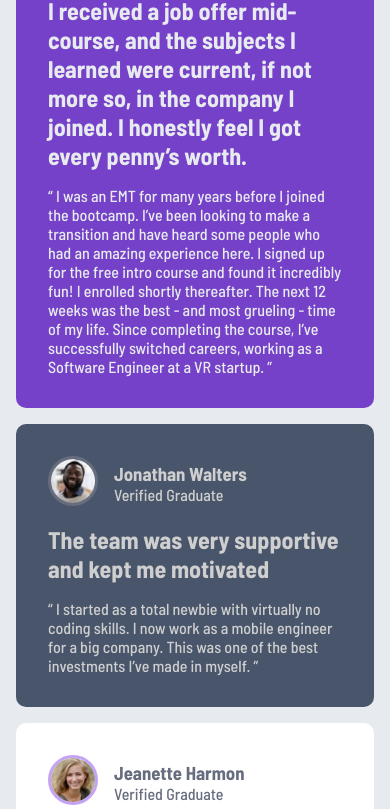
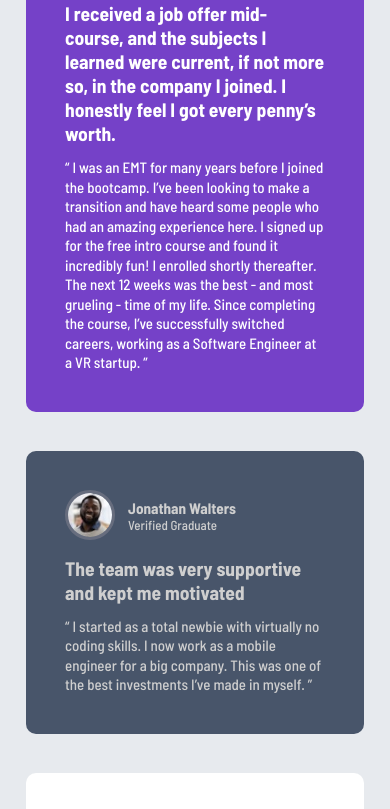
Before and after one commit to itunumide/testimonials-grid-section-main, a plain HTML site: page index.html in a window 390 px wide. Shown: the part 169-978 px from the top of the page. Drawn offline with Linux system fonts and the light colour scheme.

Commit message:
styling the mobile view css

```diff
--- a/index.css
+++ b/index.css
@@ -9,6 +9,7 @@
   --Grey-500: hsl(217, 19%, 35%);
   --Dark-blue: hsl(219, 29%, 14%);
   --Black: hsl(0, 0%, 7%);
+  font-size: 13px;
 }
 * {
   margin: 0;
@@ -20,19 +21,21 @@ body {
   font-family: 'Barlow Semi Condensed', sans-serif;
  font-weight: 500;
  background: var(--Grey-100);
- color: var(--Grey-100);
+ color: var(--White);
 
 }
 .testimonial-grid{
-    padding: 1rem;
+    padding: 2rem;
     margin: 2rem 0px;
+    gap: 1rem;
+    display: grid;
 }
 .testimonial-card{
     display: flex;
     flex-direction: column;
     gap: 1rem;
     margin: 1rem 0px;
-    padding: 2rem;
+    padding: 3rem;
     border-radius: 10px;
 }
 .card__avatar-wrapper{
@@ -48,6 +51,13 @@ body {
     img{
         border-color: var(--Purple-300);
     }
+}
+.card__title{
+    font-size: 1.5rem;
+}
+.card__quote{
+    font-size: 1.15rem;
+    line-height: 1.5rem;
 }
 .card--dark{
     background: var(--Grey-500);
```
